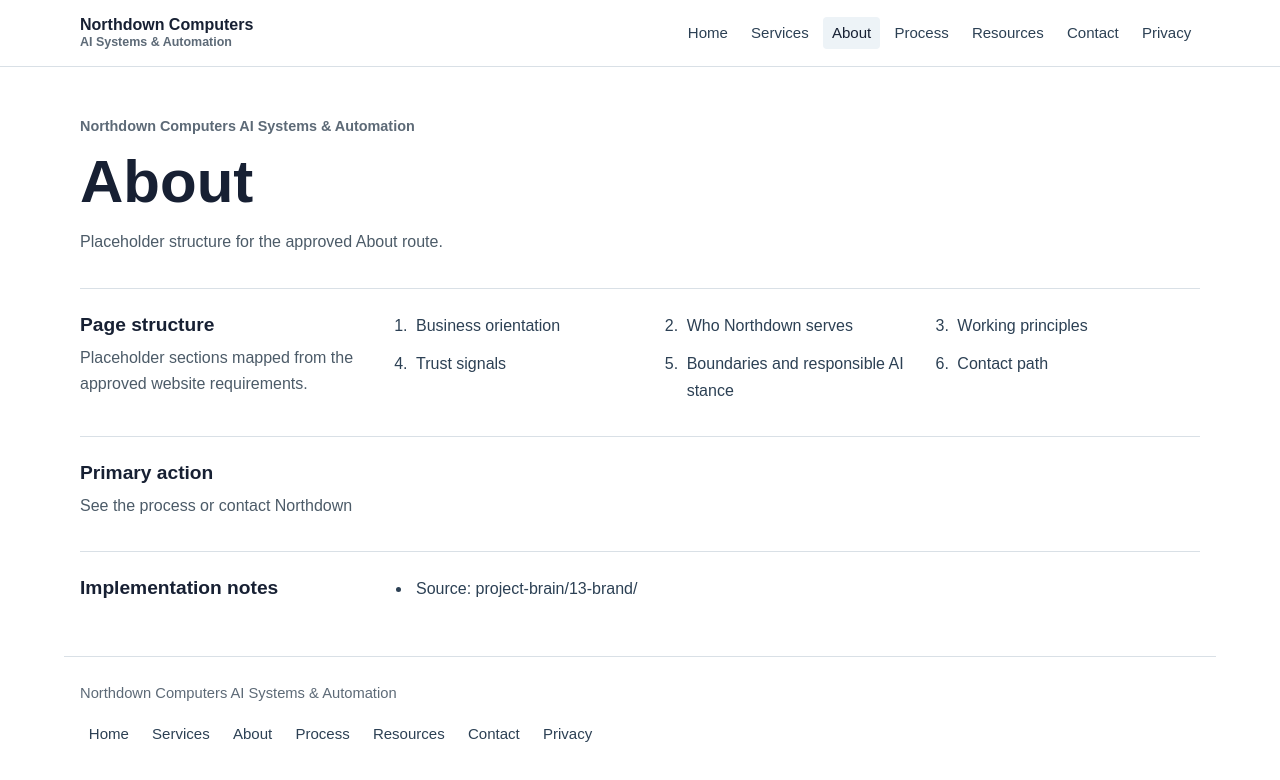
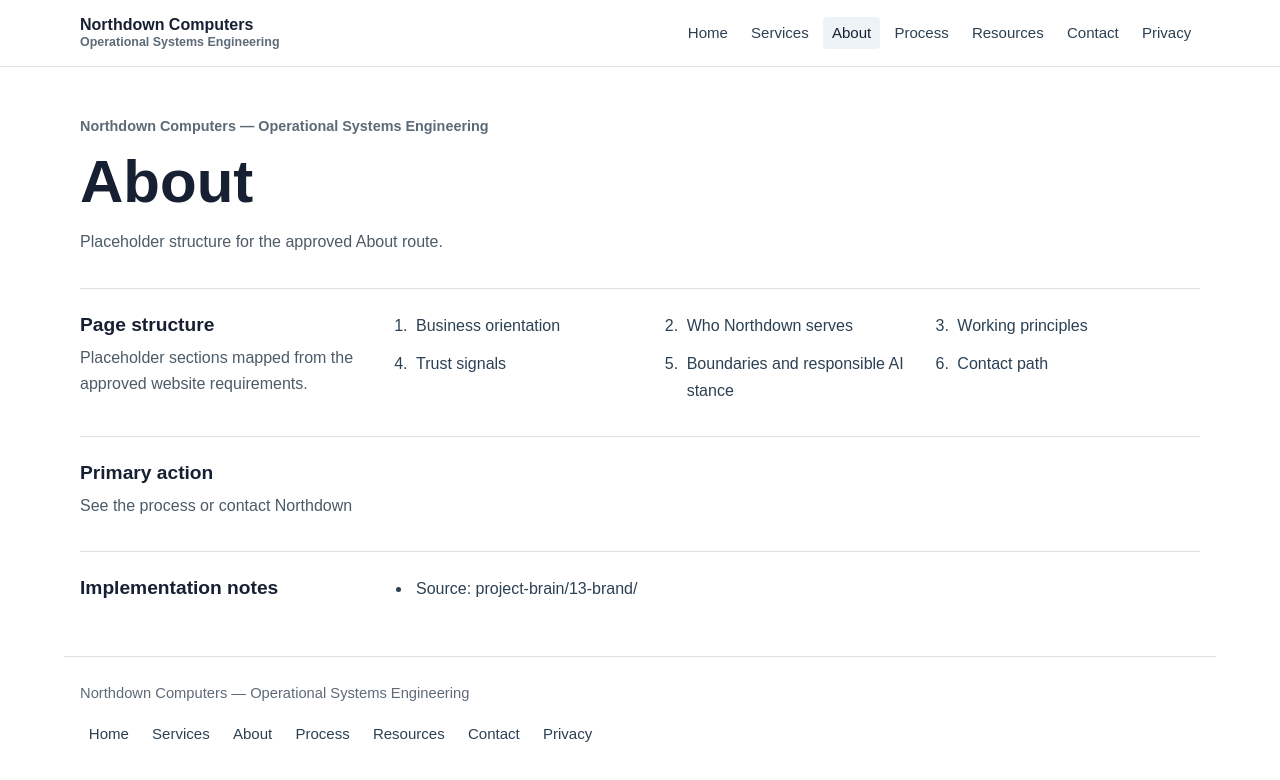
Before and after one commit to fabmendez/northdown-agency-site, a SvelteKit app: page /about in a window 1280 px wide. Shown: the top 780 px of the page. Built offline with nearby package versions, Linux system fonts and the light colour scheme.

Commit message:
Align site shell with operational systems positioning

```diff
--- a/src/lib/PageShell.svelte
+++ b/src/lib/PageShell.svelte
@@ -8,7 +8,7 @@
 
 <article class="page-shell">
 	<header class="page-hero">
-		<p class="page-label">Northdown Computers AI Systems & Automation</p>
+		<p class="page-label">Northdown Computers — Operational Systems Engineering</p>
 		<h1>{title}</h1>
 		<p>{description}</p>
 	</header>
--- a/src/routes/+layout.svelte
+++ b/src/routes/+layout.svelte
@@ -4,10 +4,10 @@
 </script>
 
 <svelte:head>
-	<title>Northdown Computers AI Systems & Automation</title>
+	<title>Northdown Computers — Operational Systems Engineering</title>
 	<meta
 		name="description"
-		content="Planning scaffold for the Northdown Computers AI Systems & Automation website."
+		content="Northdown builds operational systems that reduce friction, improve consistency, and help businesses scale without operational drag."
 	/>
 </svelte:head>
 
@@ -17,7 +17,7 @@
 	<div class="site-header__inner">
 		<a class="brand" href="/" aria-label="Northdown home">
 			<span>Northdown Computers</span>
-			<small>AI Systems & Automation</small>
+			<small>Operational Systems Engineering</small>
 		</a>
 
 		<nav aria-label="Primary navigation">
@@ -35,7 +35,7 @@
 </main>
 
 <footer class="site-footer">
-	<p>Northdown Computers AI Systems & Automation</p>
+	<p>Northdown Computers — Operational Systems Engineering</p>
 	<nav aria-label="Footer navigation">
 		{#each navItems as item}
 			<a href={item.href}>{item.label}</a>
```
